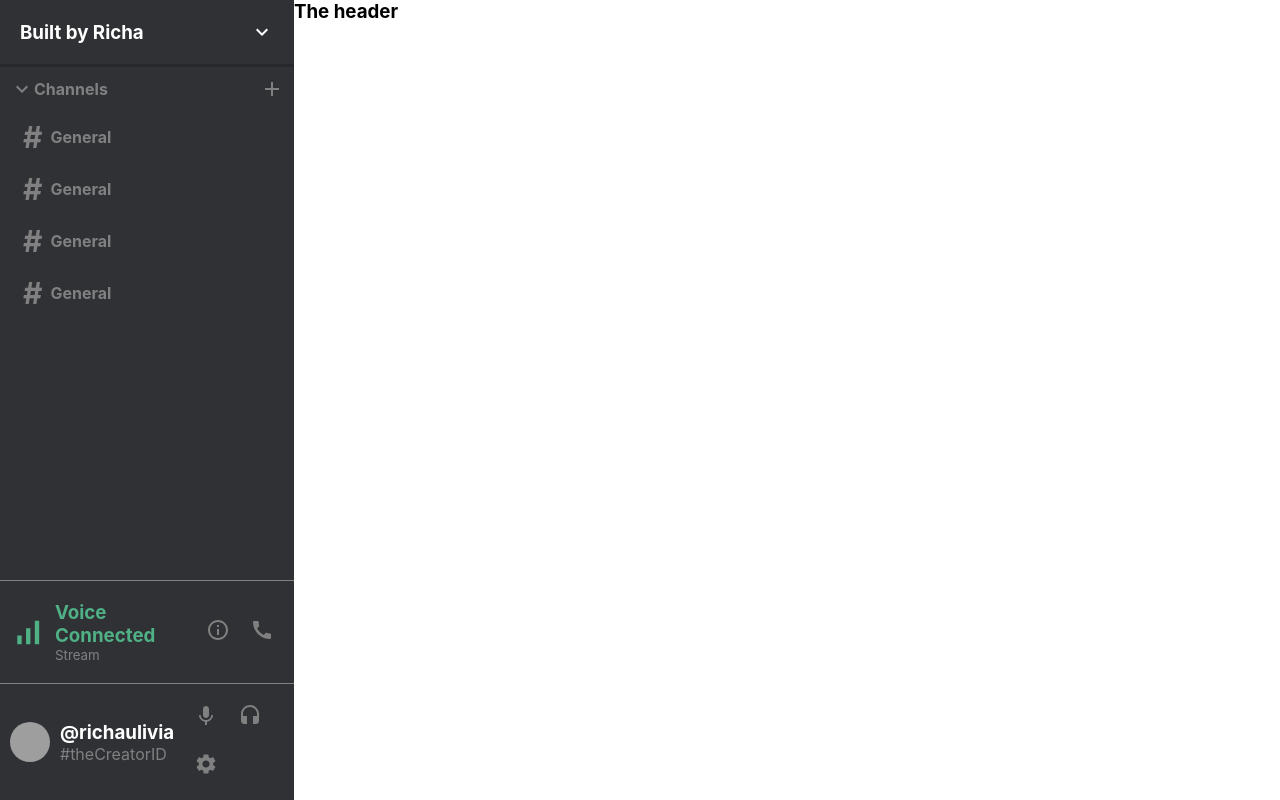
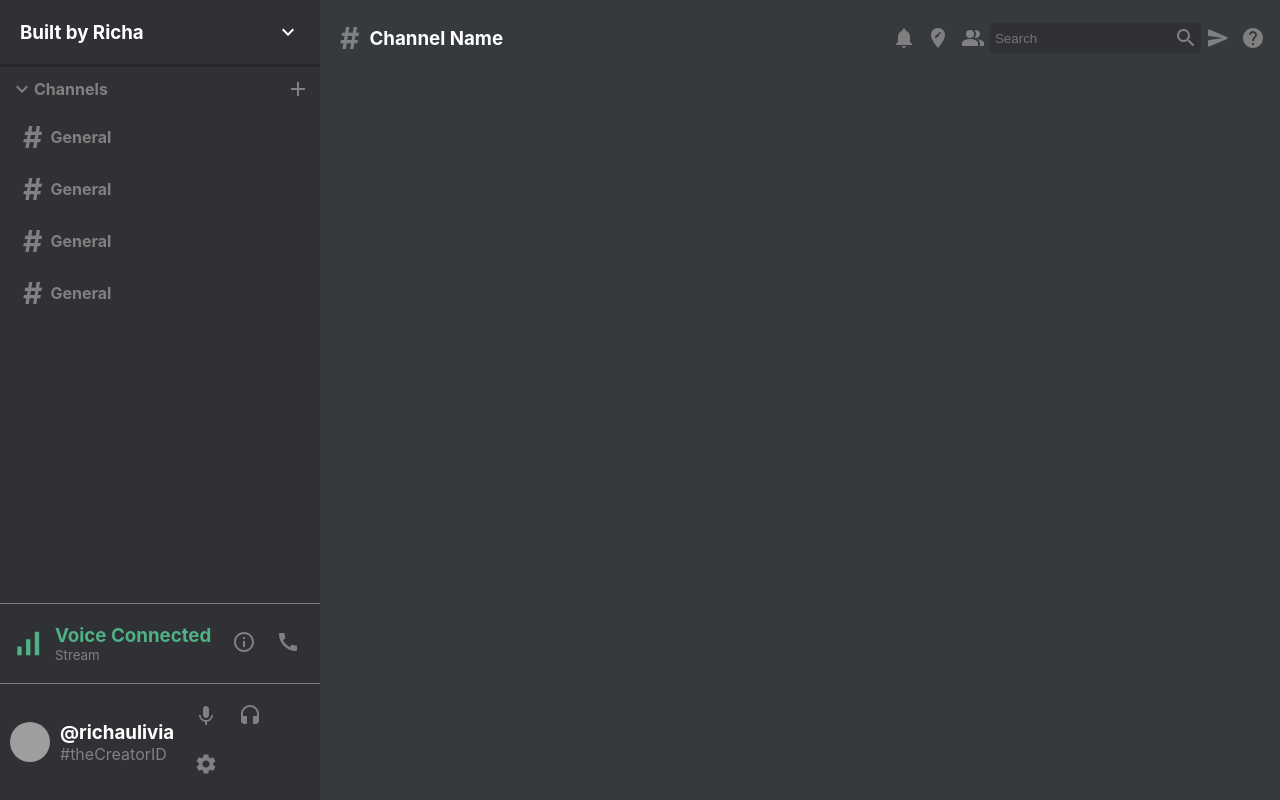
Before and after one commit to richapurba/DiscordClone, a React (Create React App) app in the folder discord/: page / in a window 1280 px wide. Built offline with nearby package versions, Linux system fonts and the light colour scheme; grey boxes are pictures that could not be loaded.

Commit message:
Done with the chat header

```diff
--- a/discord/src/Chat.css
+++ b/discord/src/Chat.css
@@ -0,0 +1,7 @@
+.chat {
+	display: flex;
+	flex-direction: column;
+	flex: 0.75;
+	background-color: #363a3f;
+	height: 100vh;
+}
--- a/discord/src/ChatHeader.css
+++ b/discord/src/ChatHeader.css
@@ -0,0 +1,45 @@
+.chatHeader {
+	display: flex;
+	justify-content: space-between;
+	align-items: center;
+	color: gray;
+	padding: 10px;
+}
+.chatHeader__hash {
+	color: gray;
+	font-size: 30px;
+	padding: 10px;
+}
+.chatHeader__left > h3 {
+	display: flex;
+	align-items: center;
+	color: #fff;
+}
+.chatHeader__right {
+	display: flex;
+	align-items: center;
+	flex: 0.5;
+	justify-content: space-between;
+}
+.chatHeader__right > .MuiSvgIcon-root {
+	padding: 5px;
+	cursor: pointer;
+	transition: 0.5s;
+}
+.chatHeader__right > .MuiSvgIcon-root:hover {
+	color: #fff;
+}
+.chatHeader__search {
+	display: flex;
+	align-items: center;
+	color: gray;
+	background-color: #2f3135;
+	border-radius: 3px;
+	padding: 3px;
+}
+.chatHeader__search > input {
+	background: transparent;
+	outline-width: 0;
+	color: #fff;
+	border: none;
+}
--- a/discord/src/ChatHeader.js
+++ b/discord/src/ChatHeader.js
@@ -1,12 +1,33 @@
 import React from "react";
 import "./ChatHeader.css";
+import NotificationsIcon from "@material-ui/icons/Notifications";
+import EditLocationRoundedIcon from "@material-ui/icons/EditLocation";
+import PeopleAltRoundedIcon from "@material-ui/icons/PeopleAltRounded";
+import SearchRoundedIcon from "@material-ui/icons/SearchRounded";
+import SendRoundedIcon from "@material-ui/icons/SendRounded";
+import HelpRoundedIcon from "@material-ui/icons/HelpRounded";
 
 function ChatHeader() {
 	return (
 		<div className="chatHeader">
-			<h3>The header</h3>
 			<div className="chatHeader__left">
-
+				<h3>
+					<span className="chatHeader__hash">
+						#
+					</span>
+					Channel Name
+				</h3>
+			</div>
+			<div className="chatHeader__right">
+				<NotificationsIcon />
+				<EditLocationRoundedIcon />
+				<PeopleAltRoundedIcon />
+				<div className="chatHeader__search">
+					<input placeholder="Search" />
+					<SearchRoundedIcon />
+				</div>
+			<SendRoundedIcon />
+			<HelpRoundedIcon />
 			</div>
 		</div>
 	);
--- a/discord/src/SidebarChannel.css
+++ b/discord/src/SidebarChannel.css
@@ -9,6 +9,7 @@
 	background-color: #2f3135;
 	color: gray;
 	cursor: pointer;
+	transition: 0.5s;
 }
 .sidebarChannel__hash {
 	font-size: 30px;
```
